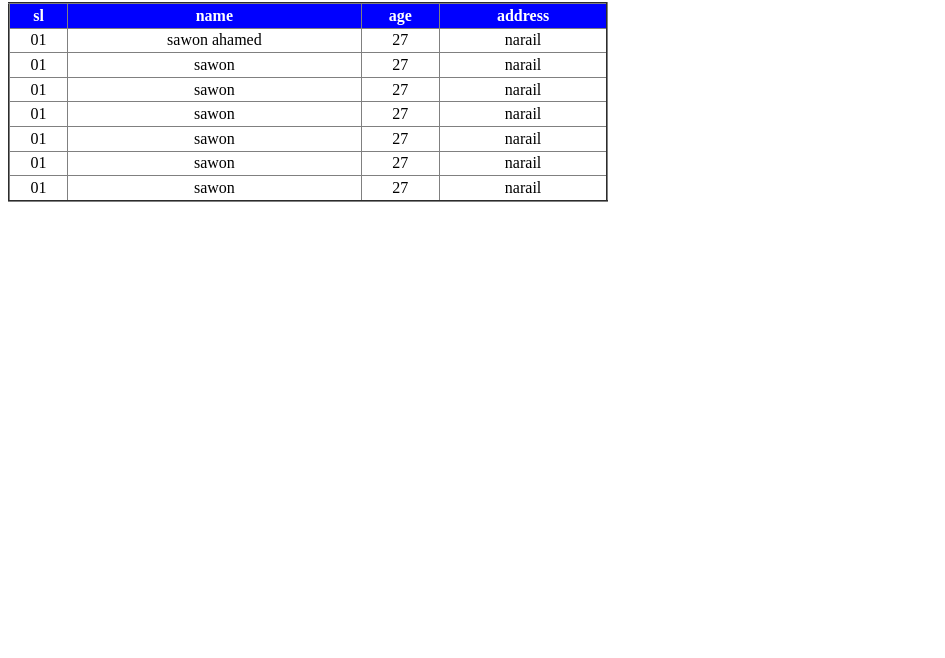
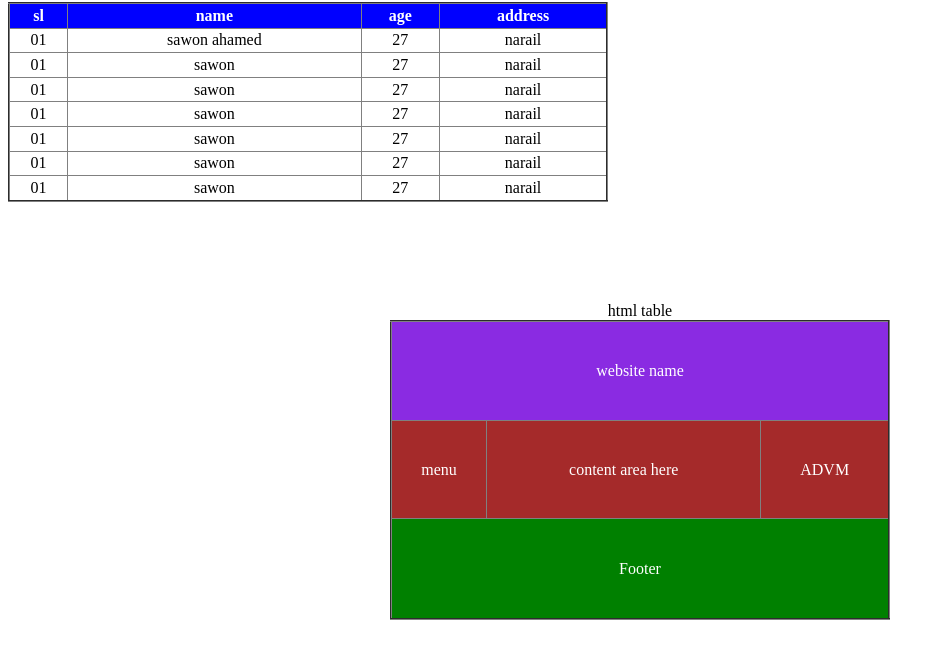
Before and after one commit to abuobaida3009/html-test, a plain HTML site: page index.html in a window 1280 px wide. Shown: the part 78-736 px from the top of the page, without its empty margins (0-945 px from the left). Drawn offline with Linux system fonts and the light colour scheme.

Commit message:
add text

```diff
--- a/index.html
+++ b/index.html
@@ -58,5 +58,29 @@
         </tr>
     </table>
 
+    <table border="2" style="border-collapse: collapse; width: 500px; height: 300px; margin: 0 auto; margin-top: 100px; text-align: center;">
+        <caption>html table</caption>
+        <tr style="background-color: blueviolet; color:white">
+            <td colspan="3">website name</td>
+
+
+        </tr>
+        <tr style="background-color: brown; color: white;">
+            <td>menu</td>
+            <td>content area here</td>
+            <td>ADVM</td>
+        </tr>
+
+        </tr>
+        </tr >
+        <tr style="background-color: green; color: white;">
+            <td colspan="3">Footer</td>
+
+        </tr>
+
+
+        </tr>
+    </table>
+
 </body>
 </html>
```
